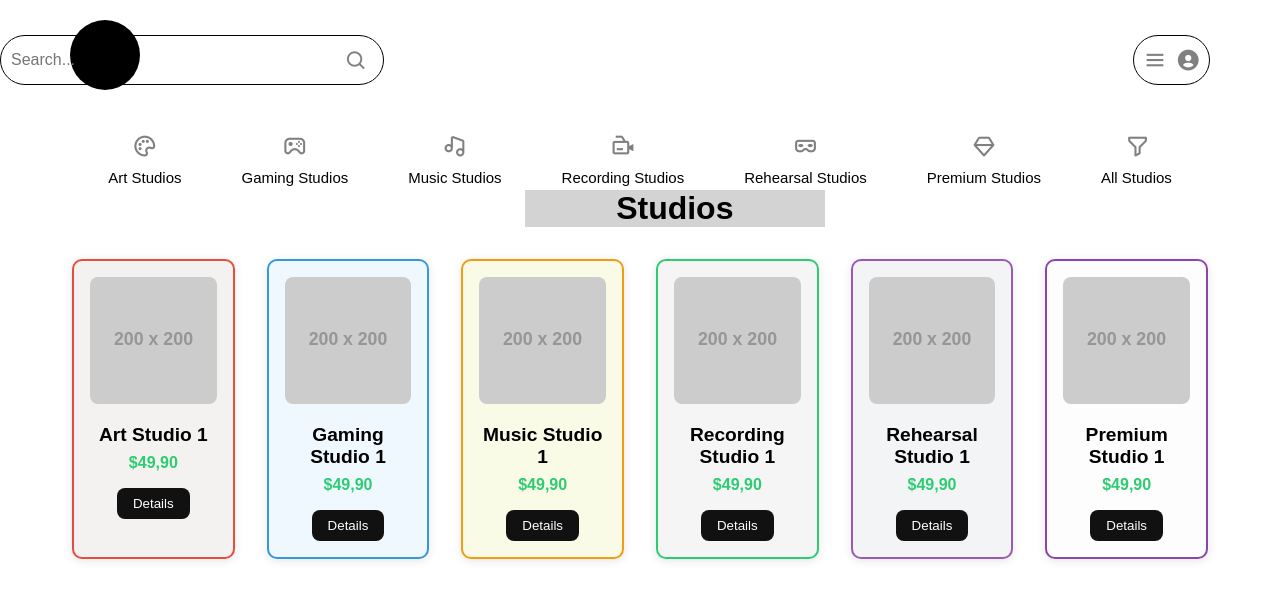
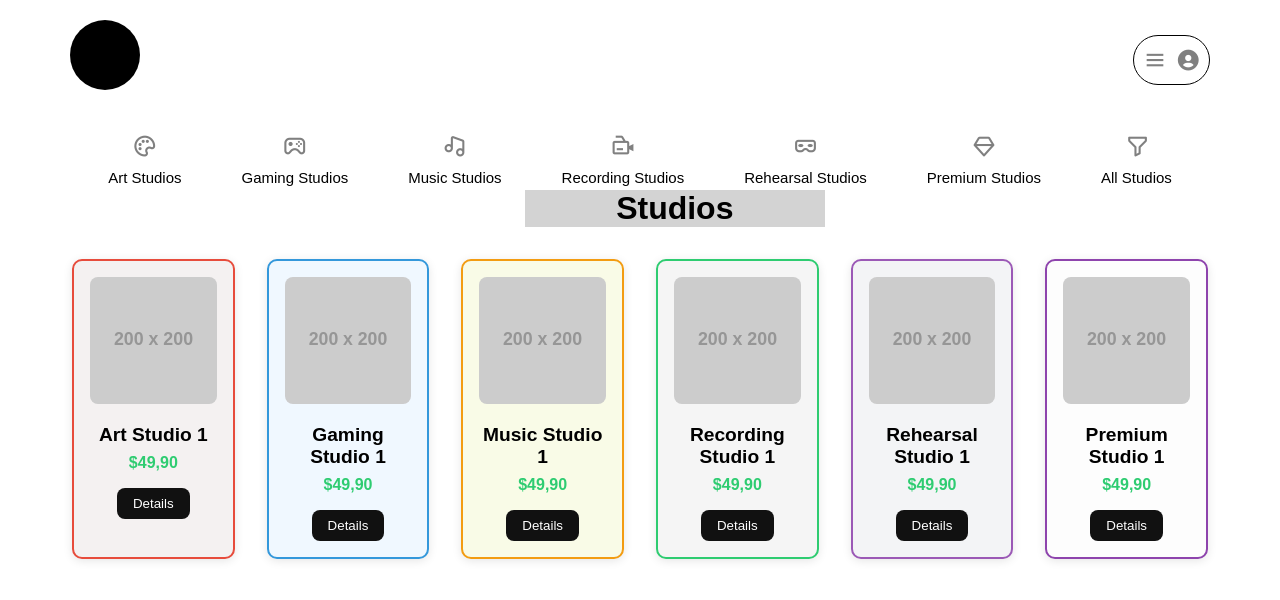
Before and after one commit to Quantumlabss/webProgrammingProject, a website: page index.html in a window 1280 px wide. Drawn offline with nearby package versions, Linux system fonts and the light colour scheme; placeholder pictures from the web are drawn by us.

Commit message:
searchbar

```diff
--- a/index.html
+++ b/index.html
@@ -16,10 +16,6 @@
   <nav>
     <div class="menu">
       <div class="logoImg"></div>
-      <div class="searchBar">
-        <input type="search" placeholder="Search..." id="searchInput">
-        <i class='bx bx-search' id="searchBtn"></i>
-      </div>
       <div class="profileSpace">
         <i class='bx bx-menu'></i>
         <i class='bx bxs-user-circle'></i>
```
